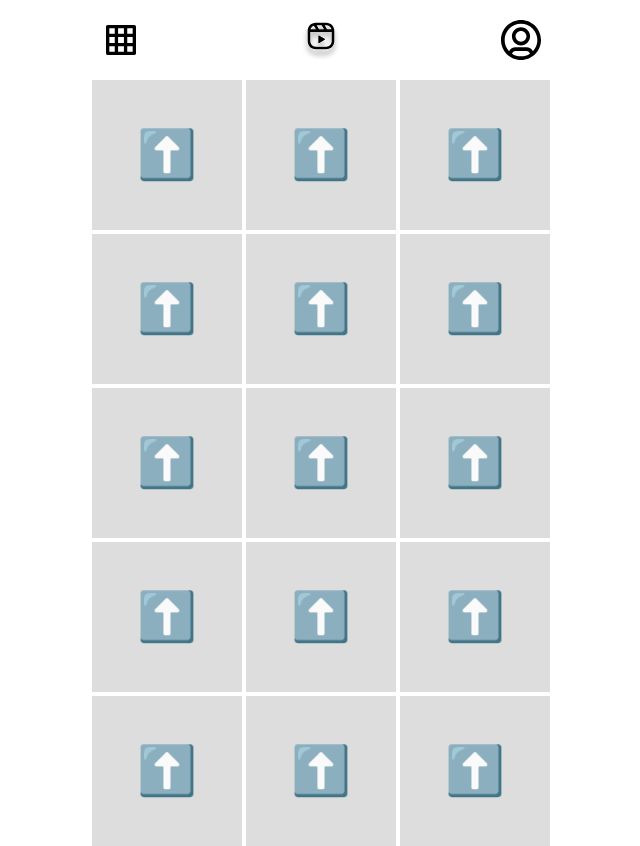
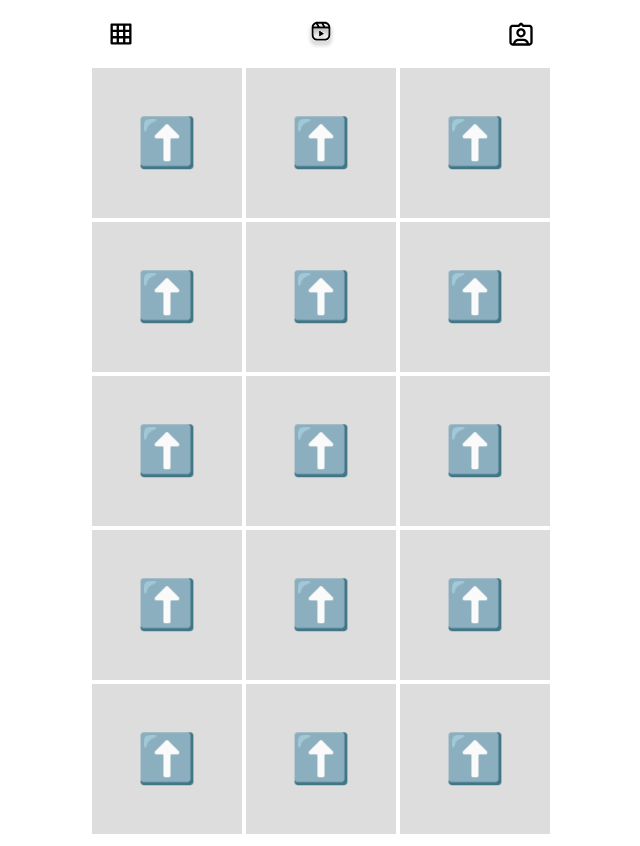
Before and after one commit to juliaadamczyk/notion-widgets, a plain HTML site: page instagram_grid.html in a window 1280 px wide. Shown: the whole page, without its empty margins (319-959 px from the left). Drawn offline with Linux system fonts and the light colour scheme.

Commit message:
Update instagram_grid.html

```diff
--- a/instagram_grid.html
+++ b/instagram_grid.html
@@ -25,9 +25,10 @@
             display: flex;
             justify-content: center;
             align-items: center;
-            width: 40px;
-            height: 40px;
+            width: 28px;
+            height: 28px;
             cursor: pointer;
+            object-fit: contain;
         }
         .icons img {
             width: 100%;
@@ -89,7 +90,7 @@
     <div class="icons">
         <div id="grid-icon"><img src="icons/instagram-grid.svg" alt="Grid Icon"></div>
         <div id="reels-icon"><img src="icons/instagram-reels.svg" alt="Reels Icon"></div>
-        <div id="tags-icon"><img src="icons/instagram-user.svg" alt="Tags Icon"></div>
+        <div id="tags-icon"><img src="icons/instagram-tag.svg" alt="Tags Icon"></div>
     </div>
     <div class="container">
         <!-- Repeat the upload-box div 15 times -->
```
